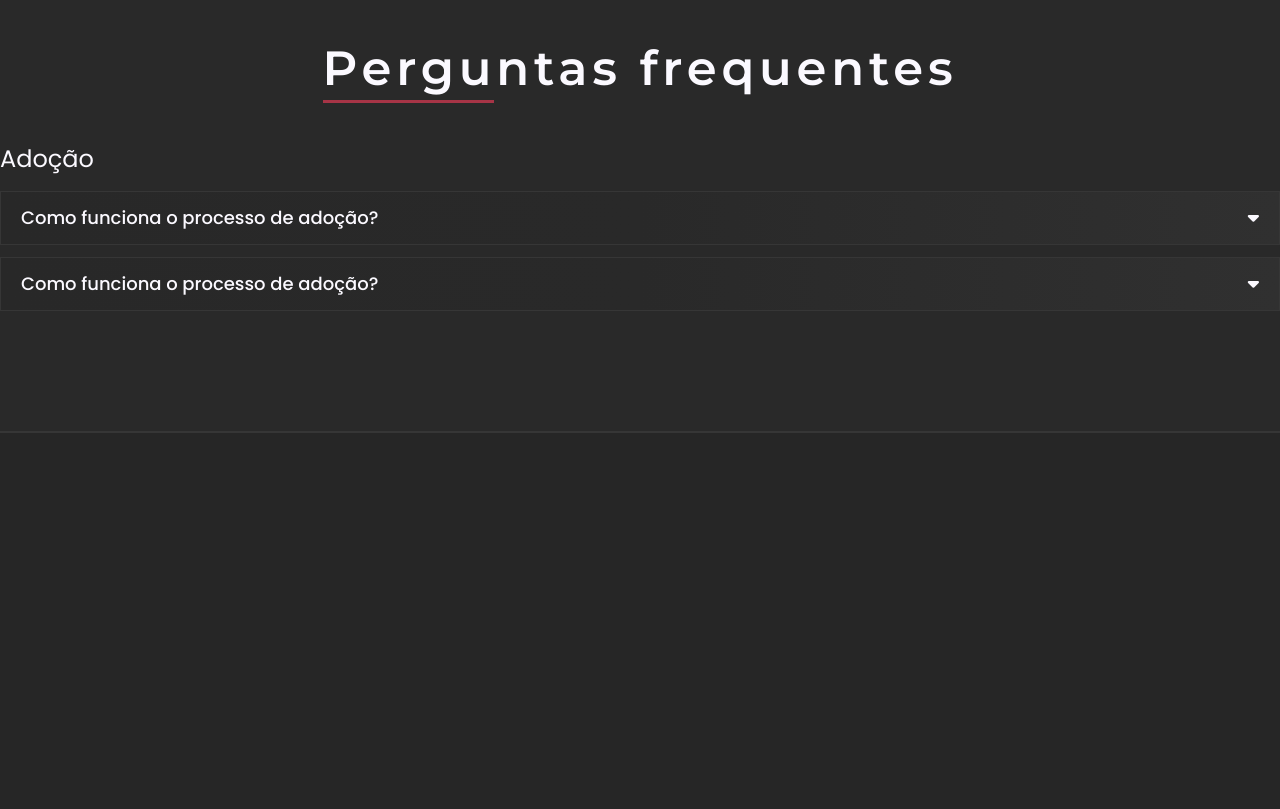
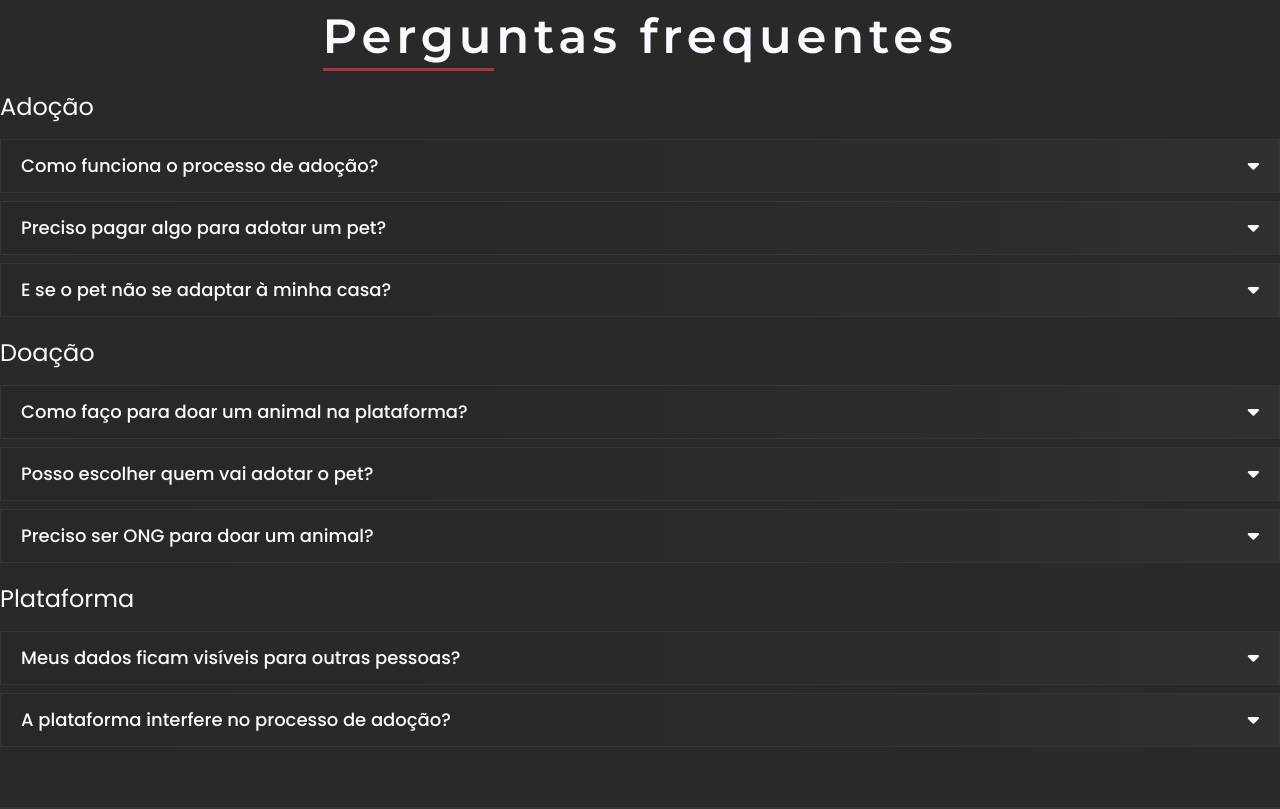
Before and after one commit to emersonjuunior/petli, a React (Vite) app: page / in a window 1280 px wide. Shown: the part 2420-3229 px from the top of the page. Before the commit the page ends 3064 px from the top, so only its background shows below. Built offline with nearby package versions, Linux system fonts and the light colour scheme; no server answers; the database is empty.

Commit message:
feat: faq section

```diff
--- a/src/components/Faq.tsx
+++ b/src/components/Faq.tsx
@@ -3,7 +3,7 @@ import { Typewriter } from "react-simple-typewriter";
 
 const Faq = () => {
   const [startTyping, setStartTyping] = useState(false);
-  const [adoptionQuestion, setAdoptionQuestion] = useState(0);
+  const [question, setQuestion] = useState(0);
   const sectionRef = useRef(null);
 
   useEffect(() => {
@@ -24,21 +24,21 @@ const Faq = () => {
     return () => observer.disconnect();
   }, []);
 
-  const handleAdoptionQuestion = (num: number) => {
-    if (num === adoptionQuestion) {
-      setAdoptionQuestion(0);
+  const handleQuestion = (num: number) => {
+    if (num === question) {
+      setQuestion(0);
     } else {
-      setAdoptionQuestion(num);
+      setQuestion(num);
     }
   };
 
   return (
     <section
       ref={sectionRef}
-      className="w-full bg-[#292929] pt-20 pb-30 border-b-[#363636] border-b-2"
+      className="w-full bg-[#292929] pt-12 pb-15 border-b-[#363636] border-b-2"
     >
       <div className="w-full max-w-7xl mx-auto">
-        <div className="w-fit mx-auto mb-10 min-w-[635px] mih-h-[48px]">
+        <div className="w-fit mx-auto mb-5 min-w-[635px] mih-h-[48px]">
           <h2 className="text-5xl tracking-widest font-mont font-semibold mb-2">
             Perguntas f
             {startTyping && (
@@ -49,11 +49,11 @@ const Faq = () => {
           <div className="h-[3px] w-[27%] bg-primaryRed"></div>
         </div>
         <article>
-          <h3 className="text-2xl mb-4">Adoção</h3>
-          <ul className="flex flex-col gap-3">
+          <h3 className="text-2xl mb-4">Adoção </h3>
+          <ul className="flex flex-col gap-2 mb-5">
             <li
               className="border-[#363636] border-1"
-              onClick={() => handleAdoptionQuestion(1)}
+              onClick={() => handleQuestion(1)}
             >
               <div className="bg-linear-to-r from-[#282828] via-[#292929] to-[#303030] w-full flex justify-between items-center bg-bgBlack py-3 px-5 cursor-pointer">
                 <h4 className="text-lg font-medium">
@@ -61,67 +61,252 @@ const Faq = () => {
                 </h4>
                 <i
                   className={`${
-                    adoptionQuestion === 1 ? "rotate-180" : ""
+                    question === 1 ? "rotate-180" : ""
                   } transition-all duration-700 text-lg fa-solid fa-caret-down`}
                 ></i>
               </div>
 
               <div
                 className={`transition-all duration-700 ease-in-out overflow-hidden ${
-                  adoptionQuestion === 1
+                  question === 1
                     ? "max-h-[500px] py-3 px-5"
                     : "max-h-0 py-0 px-5"
                 } bg-[#333333] font-light`}
               >
                 <p>
-                  Lorem ipsum dolor sit amet consectetur adipisicing elit.
-                  Obcaecati voluptatem nisi repudiandae natus similique
-                  quibusdam vitae voluptatibus sapiente, assumenda reiciendis in
-                  quisquam magni molestias ipsum placeat adipisci iste id
-                  tempora amet at cupiditate ratione? Neque sapiente dolorem
-                  velit, ut eaque odio. Distinctio eveniet deserunt odio ex
-                  eaque. Voluptatibus vel, quae eum hic illum voluptatum
-                  exercitationem quasi sequi, numquam, libero doloribus maiores
-                  corporis quidem! Voluptate repellat eius doloremque officia
-                  asperiores explicabo animi aliquam culpa ratione accusamus
-                  voluptas ad, itaque architecto distinctio!
+                  Você pode olhar os pets disponíveis para adoção e encontrar
+                  aquele que te interesse. Ao clicar em "Quero Adotar", o
+                  contato com o doador será iniciado de acordo com as
+                  preferências definidas por ele: em alguns casos, você poderá
+                  falar imediatamente com ele, e em outros, será necessário
+                  enviar uma solicitação que o doador irá analisar. Depois
+                  disso, vocês podem conversar e combinar os próximos passos. A
+                  plataforma apenas facilita essa conexão, todo o processo de
+                  adoção acontece diretamente entre adotante e doador.
                 </p>
               </div>
             </li>
             <li
               className="border-[#363636] border-1"
-              onClick={() => handleAdoptionQuestion(2)}
+              onClick={() => handleQuestion(2)}
             >
               <div className="bg-linear-to-r from-[#282828] via-[#292929] to-[#303030] w-full flex justify-between items-center bg-bgBlack py-3 px-5 cursor-pointer">
                 <h4 className="text-lg font-medium">
-                  Como funciona o processo de adoção?
+                  Preciso pagar algo para adotar um pet?
                 </h4>
                 <i
                   className={`${
-                    adoptionQuestion === 2 ? "rotate-180" : ""
+                    question === 2 ? "rotate-180" : ""
                   } transition-all duration-700 text-lg fa-solid fa-caret-down`}
                 ></i>
               </div>
 
               <div
                 className={`transition-all duration-700 ease-in-out overflow-hidden ${
-                  adoptionQuestion === 2
+                  question === 2
                     ? "max-h-[500px] py-3 px-5"
                     : "max-h-0 py-0 px-5"
                 } bg-[#333333] font-light`}
               >
                 <p>
-                  Lorem ipsum dolor sit amet consectetur adipisicing elit.
-                  Obcaecati voluptatem nisi repudiandae natus similique
-                  quibusdam vitae voluptatibus sapiente, assumenda reiciendis in
-                  quisquam magni molestias ipsum placeat adipisci iste id
-                  tempora amet at cupiditate ratione? Neque sapiente dolorem
-                  velit, ut eaque odio. Distinctio eveniet deserunt odio ex
-                  eaque. Voluptatibus vel, quae eum hic illum voluptatum
-                  exercitationem quasi sequi, numquam, libero doloribus maiores
-                  corporis quidem! Voluptate repellat eius doloremque officia
-                  asperiores explicabo animi aliquam culpa ratione accusamus
-                  voluptas ad, itaque architecto distinctio!
+                  Não! A plataforma é totalmente gratuita e sem fins lucrativos,
+                  tanto para quem deseja adotar quanto para quem quer doar um
+                  animal.
+                </p>
+              </div>
+            </li>
+            <li
+              className="border-[#363636] border-1"
+              onClick={() => handleQuestion(3)}
+            >
+              <div className="bg-linear-to-r from-[#282828] via-[#292929] to-[#303030] w-full flex justify-between items-center bg-bgBlack py-3 px-5 cursor-pointer">
+                <h4 className="text-lg font-medium">
+                  E se o pet não se adaptar à minha casa?
+                </h4>
+                <i
+                  className={`${
+                    question === 3 ? "rotate-180" : ""
+                  } transition-all duration-700 text-lg fa-solid fa-caret-down`}
+                ></i>
+              </div>
+
+              <div
+                className={`transition-all duration-700 ease-in-out overflow-hidden ${
+                  question === 3
+                    ? "max-h-[500px] py-3 px-5"
+                    : "max-h-0 py-0 px-5"
+                } bg-[#333333] font-light`}
+              >
+                <p>
+                  Sabemos que a adaptação pode levar um tempo e nem sempre
+                  ocorre como esperado. Se surgir alguma dificuldade, o ideal é
+                  entrar em contato com o doador para conversar sobre a
+                  situação, e juntos, buscar a melhor solução. A plataforma não
+                  interfere diretamente no processo de adoção, mas sempre
+                  incentivamos o diálogo respeitoso e amigável.
+                </p>
+              </div>
+            </li>
+          </ul>
+        </article>
+        <article>
+          <h3 className="text-2xl mb-4">Doação</h3>
+          <ul className="flex flex-col gap-2 mb-5">
+            <li
+              className="border-[#363636] border-1"
+              onClick={() => handleQuestion(4)}
+            >
+              <div className="bg-linear-to-r from-[#282828] via-[#292929] to-[#303030] w-full flex justify-between items-center bg-bgBlack py-3 px-5 cursor-pointer">
+                <h4 className="text-lg font-medium">
+                  Como faço para doar um animal na plataforma?
+                </h4>
+                <i
+                  className={`${
+                    question === 4 ? "rotate-180" : ""
+                  } transition-all duration-700 text-lg fa-solid fa-caret-down`}
+                ></i>
+              </div>
+
+              <div
+                className={`transition-all duration-700 ease-in-out overflow-hidden ${
+                  question === 4
+                    ? "max-h-[500px] py-3 px-5"
+                    : "max-h-0 py-0 px-5"
+                } bg-[#333333] font-light`}
+              >
+                <p>
+                  O primeiro passo é criar uma conta! Depois disso, acessar a
+                  página "Quero Doar", e cadastrar as informações do animal,
+                  como nome, fotos, características e informações de contato.
+                  Após a publicação, os adotantes poderão visualizar o perfil do
+                  pet e entrar em contato com você de acordo com as preferências
+                  que você definir.
+                </p>
+              </div>
+            </li>
+            <li
+              className="border-[#363636] border-1"
+              onClick={() => handleQuestion(5)}
+            >
+              <div className="bg-linear-to-r from-[#282828] via-[#292929] to-[#303030] w-full flex justify-between items-center bg-bgBlack py-3 px-5 cursor-pointer">
+                <h4 className="text-lg font-medium">
+                  Posso escolher quem vai adotar o pet?
+                </h4>
+                <i
+                  className={`${
+                    question === 5 ? "rotate-180" : ""
+                  } transition-all duration-700 text-lg fa-solid fa-caret-down`}
+                ></i>
+              </div>
+
+              <div
+                className={`transition-all duration-700 ease-in-out overflow-hidden ${
+                  question === 5
+                    ? "max-h-[500px] py-3 px-5"
+                    : "max-h-0 py-0 px-5"
+                } bg-[#333333] font-light`}
+              >
+                <p>
+                  Sim! Você pode decidir se quer exibir seu contato para todos
+                  ou se prefere receber solicitações e aprovar manualmente quem
+                  poderá falar com você. Isso permite que você avalie o perfil
+                  do adotante antes de iniciar uma conversa e decidir, com
+                  calma, se quer seguir com a adoção.
+                </p>
+              </div>
+            </li>
+            <li
+              className="border-[#363636] border-1"
+              onClick={() => handleQuestion(6)}
+            >
+              <div className="bg-linear-to-r from-[#282828] via-[#292929] to-[#303030] w-full flex justify-between items-center bg-bgBlack py-3 px-5 cursor-pointer">
+                <h4 className="text-lg font-medium">
+                  Preciso ser ONG para doar um animal?
+                </h4>
+                <i
+                  className={`${
+                    question === 6 ? "rotate-180" : ""
+                  } transition-all duration-700 text-lg fa-solid fa-caret-down`}
+                ></i>
+              </div>
+
+              <div
+                className={`transition-all duration-700 ease-in-out overflow-hidden ${
+                  question === 6
+                    ? "max-h-[500px] py-3 px-5"
+                    : "max-h-0 py-0 px-5"
+                } bg-[#333333] font-light`}
+              >
+                <p>
+                  Não. Qualquer pessoa pode cadastrar um pet para doação, desde
+                  que se responsabilize pelas informações fornecidas e tenha
+                  boas intenções no processo. ONGs, protetores independentes e
+                  tutores individuais são todos bem-vindos na plataforma.
+                </p>
+              </div>
+            </li>
+          </ul>
+        </article>
+        <article>
+          <h3 className="text-2xl mb-4">Plataforma</h3>
+          <ul className="flex flex-col gap-2">
+            <li
+              className="border-[#363636] border-1"
+              onClick={() => handleQuestion(7)}
+            >
+              <div className="bg-linear-to-r from-[#282828] via-[#292929] to-[#303030] w-full flex justify-between items-center bg-bgBlack py-3 px-5 cursor-pointer">
+                <h4 className="text-lg font-medium">
+                  Meus dados ficam visíveis para outras pessoas?
+                </h4>
+                <i
+                  className={`${
+                    question === 7 ? "rotate-180" : ""
+                  } transition-all duration-700 text-lg fa-solid fa-caret-down`}
+                ></i>
+              </div>
+
+              <div
+                className={`transition-all duration-700 ease-in-out overflow-hidden ${
+                  question === 7
+                    ? "max-h-[500px] py-3 px-5"
+                    : "max-h-0 py-0 px-5"
+                } bg-[#333333] font-light`}
+              >
+                <p>
+                  Seus dados pessoais ficam protegidos e só são compartilhados
+                  com o outro usuário quando você autoriza o contato. Você pode
+                  controlar quem vê suas informações, garantindo privacidade e
+                  segurança durante todo o processo.
+                </p>
+              </div>
+            </li>
+            <li
+              className="border-[#363636] border-1"
+              onClick={() => handleQuestion(8)}
+            >
+              <div className="bg-linear-to-r from-[#282828] via-[#292929] to-[#303030] w-full flex justify-between items-center bg-bgBlack py-3 px-5 cursor-pointer">
+                <h4 className="text-lg font-medium">
+                  A plataforma interfere no processo de adoção?
+                </h4>
+                <i
+                  className={`${
+                    question === 8 ? "rotate-180" : ""
+                  } transition-all duration-700 text-lg fa-solid fa-caret-down`}
+                ></i>
+              </div>
+
+              <div
+                className={`transition-all duration-700 ease-in-out overflow-hidden ${
+                  question === 8
+                    ? "max-h-[500px] py-3 px-5"
+                    : "max-h-0 py-0 px-5"
+                } bg-[#333333] font-light`}
+              >
+                <p>
+                  Não. A plataforma atua apenas como um meio para conectar os
+                  doadores e adotantes, facilitando o contato entre as partes.
+                  Todo o processo de adoção é feito diretamente entre o doador e
+                  o adotante, sem interferência da plataforma.
                 </p>
               </div>
             </li>
--- a/src/components/PetsSlide.tsx
+++ b/src/components/PetsSlide.tsx
@@ -41,11 +41,11 @@ const PetsSlide = () => {
       id="available-pets"
       ref={sectionRef}
     >
-      <div className="w-fit mx-auto mb-10 min-w-[600px] mih-h-[48px]">
+      <div className="w-fit mx-auto mb-10 min-w-[514px] mih-h-[48px]">
         <h2 className="text-5xl tracking-widest font-mont font-semibold mb-2">
-          Prontos par
+          Esperando u
           {startTyping && (
-            <Typewriter words={["a adoção"]} loop={1} typeSpeed={100} />
+            <Typewriter words={["m lar"]} loop={1} typeSpeed={100} />
           )}
           {!startTyping && <span className="opacity-0">adotar?</span>}
         </h2>
```
